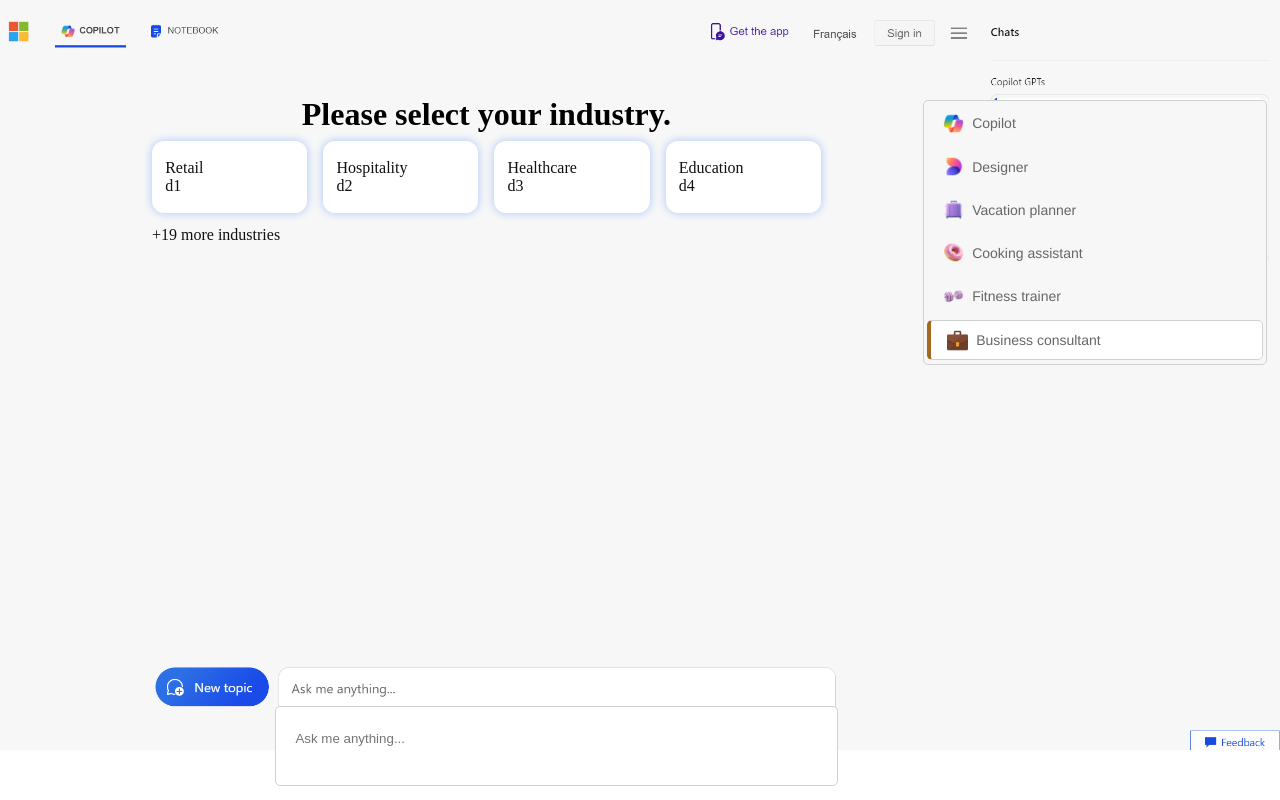
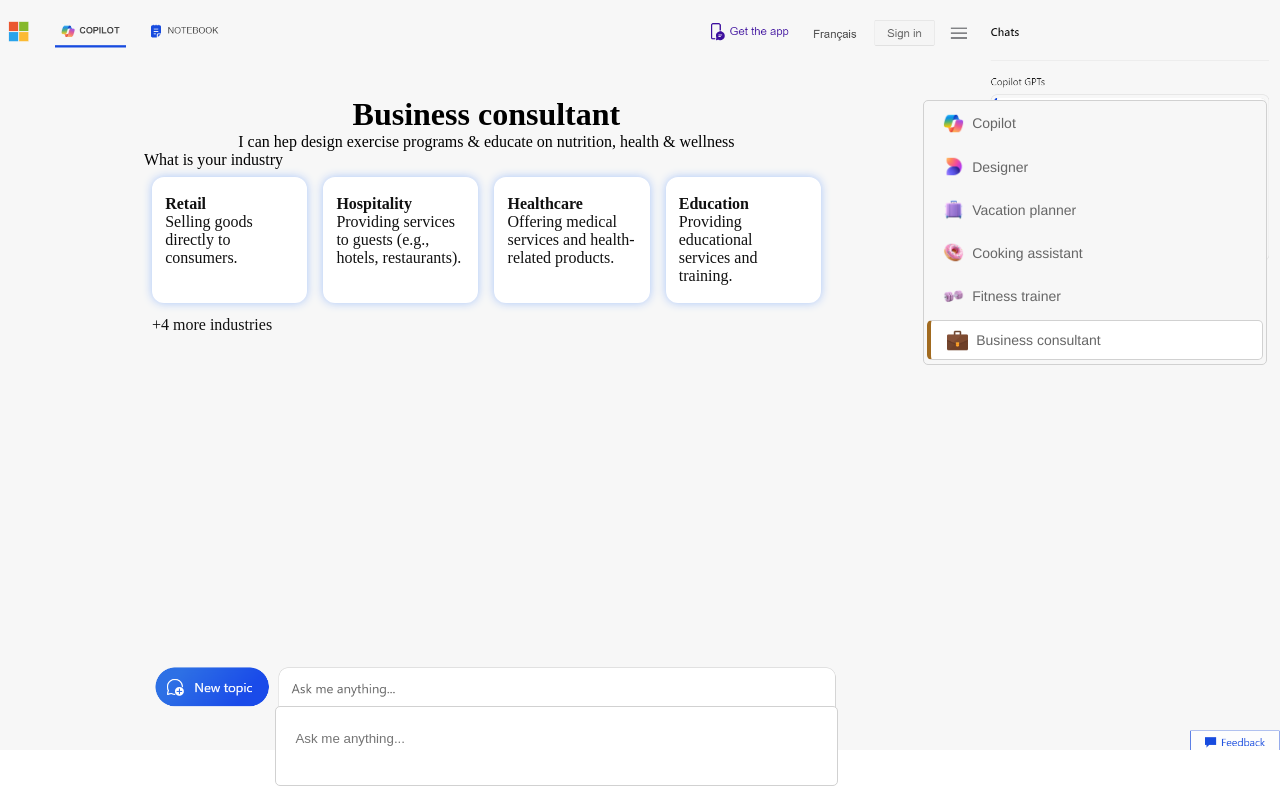
Before and after one commit to chinghang0504/brainstation-industry-project, a React (Vite) app: page / in a window 1280 px wide. Built offline with nearby package versions, Linux system fonts and the light colour scheme.

Commit message:
Fix show more bug

```diff
--- a/src/components/Feature.jsx
+++ b/src/components/Feature.jsx
@@ -7,27 +7,41 @@
 import vacation from '../assets/vacation.png'
 import briefcase from '../assets/briefcase.png'
 
-const data = {
-  questions: [
+const questions = [
   {
-      title: 'Please select your industry.',
-      description: '',
-      question: '',
+    title: 'Business consultant',
+    description: 'I can hep design exercise programs & educate on nutrition, health & wellness',
+    question: 'What is your industry',
     options: [
-        { title: 'Retail', description: 'd1' },
-        { title: 'Hospitality', description: 'd2' },
-        { title: 'Healthcare', description: 'd3' },
-        { title: 'Education', description: 'd4' }
+      { title: 'Retail', description: 'Selling goods directly to consumers.' },
+      { title: 'Hospitality', description: 'Providing services to guests (e.g., hotels, restaurants).' },
+      { title: 'Healthcare', description: 'Offering medical services and health-related products.' },
+      { title: 'Education', description: 'Providing educational services and training.' },
+      { title: 'Manufacturing', description: 'Producing goods from raw materials.' },
+      { title: 'Technology', description: 'Developing and distributing tech products and services.' },
+      { title: 'Finance', description: 'Managing money and financial services.' },
+      { title: 'Other', description: 'Any other industry not listed. Specify if selected.' },
     ],
     answer: 0,
-      showMore: '+19 more industries',
-      showLess: 'show less',
+    showMore: '+4 more industries',
   },
   {
-      title: 'xxx',
+    title: '',
     description: '',
-      question: '',
+    question: 'question 2',
     options: [
+      { title: '1', description: 'd1' },
+      { title: '2', description: 'd2' },
+      { title: '3', description: 'd3' },
+      { title: '4', description: 'd4' },
+      { title: '5', description: 'd5' },
+      { title: '6', description: 'd6' },
+      { title: '7', description: 'd7' },
+      { title: '8', description: 'd8' },
+      { title: '9', description: 'd9' },
+      { title: '10', description: 'd10' },
+      { title: '11', description: 'd11' },
+      { title: '12', description: 'd12' },
       { title: '1', description: 'd1' },
       { title: '2', description: 'd2' },
       { title: '3', description: 'd3' },
@@ -43,10 +57,41 @@
     ],
     answer: 0,
     showMore: '+19 more industries',
-      showLess: 'show less',
+  },
+  {
+    title: '',
+    description: '',
+    question: 'question 3',
+    options: [
+      { title: '1', description: 'd1' },
+      { title: '2', description: 'd2' },
+      { title: '3', description: 'd3' },
+      { title: '4', description: 'd4' },
+      { title: '5', description: 'd5' },
+      { title: '6', description: 'd6' },
+      { title: '7', description: 'd7' },
+      { title: '8', description: 'd8' },
+      { title: '9', description: 'd9' },
+      { title: '10', description: 'd10' },
+      { title: '11', description: 'd11' },
+      { title: '12', description: 'd12' },
+      { title: '1', description: 'd1' },
+      { title: '2', description: 'd2' },
+      { title: '3', description: 'd3' },
+      { title: '4', description: 'd4' },
+      { title: '5', description: 'd5' },
+      { title: '6', description: 'd6' },
+      { title: '7', description: 'd7' },
+      { title: '8', description: 'd8' },
+      { title: '9', description: 'd9' },
+      { title: '10', description: 'd10' },
+      { title: '11', description: 'd11' },
+      { title: '12', description: 'd12' }
+    ],
+    answer: 0,
+    showMore: '+19 more industries',
   }
-  ]
-};
+];
 
 function Feature() {
   const [questionNum, setQuestionNum] = useState(0);
@@ -55,12 +100,13 @@
   // Click the container
   function clickContainer(num) {
     // Compare the container number and the answer
-    if (data.questions[questionNum].answer === num) {
+    if (questions[questionNum].answer === num) {
       let newQuestionNum = questionNum + 1;
 
       // Change the new question
-      if (newQuestionNum < data.questions.length) {
+      if (newQuestionNum < questions.length) {
         setQuestionNum(newQuestionNum);
+        setShowMore(false);
       }
     }
   }
@@ -105,12 +151,12 @@
 
       <div className='feature__main'>
         <div className='header'>
-          <h1 className='header__title'>{data.questions[questionNum].title}</h1>
-          <p className='header__description'>{data.questions[questionNum].description}</p>
-          <p className='header__question'>{data.questions[questionNum].question}</p>
+          <h1 className='header__title'>{questions[questionNum].title}</h1>
+          <p className='header__description'>{questions[questionNum].description}</p>
+          <p className='header__question'>{questions[questionNum].question}</p>
         </div>
         <div className='main'>
-          { !showMore && data.questions[questionNum].options.slice(0, 4).map((question, index) => {
+          {!showMore && questions[questionNum].options.slice(0, 4).map((question, index) => {
             return (
               <div className='main-container button' onClick={() => clickContainer(index)}>
                 <p className='main-container__title'>{question.title}</p>
@@ -118,7 +164,7 @@
               </div>
             )
           })}
-          {showMore && data.questions[questionNum].options.map((question, index) => {
+          {showMore && questions[questionNum].options.map((question, index) => {
             return (
               <div className='main-container button' onClick={() => clickContainer(index)}>
                 <p className='main-container__title'>{question.title}</p>
@@ -126,8 +172,7 @@
               </div>
             )
           })}
-          <p className='main__show-more button__more' onClick={clickShowMore}>{!showMore && data.questions[questionNum].showMore}</p>
-          <p className='main__show-less button__more' onClick={clickShowMore}>{showMore && data.questions[questionNum].showLess}</p>
+          <p className='main__show-more button__more' onClick={clickShowMore}>{!showMore && questions[questionNum].showMore}</p>
         </div>
       </div>
     </>
--- a/src/components/Feature.scss
+++ b/src/components/Feature.scss
@@ -102,6 +102,10 @@
     border: 1px solid black;
     margin: 8px;
     cursor: pointer;
+
+    &__title {
+        font-weight: 700;
+    }
 }
 
 
```
Lines whose indentation alone changed are shown as unchanged.
